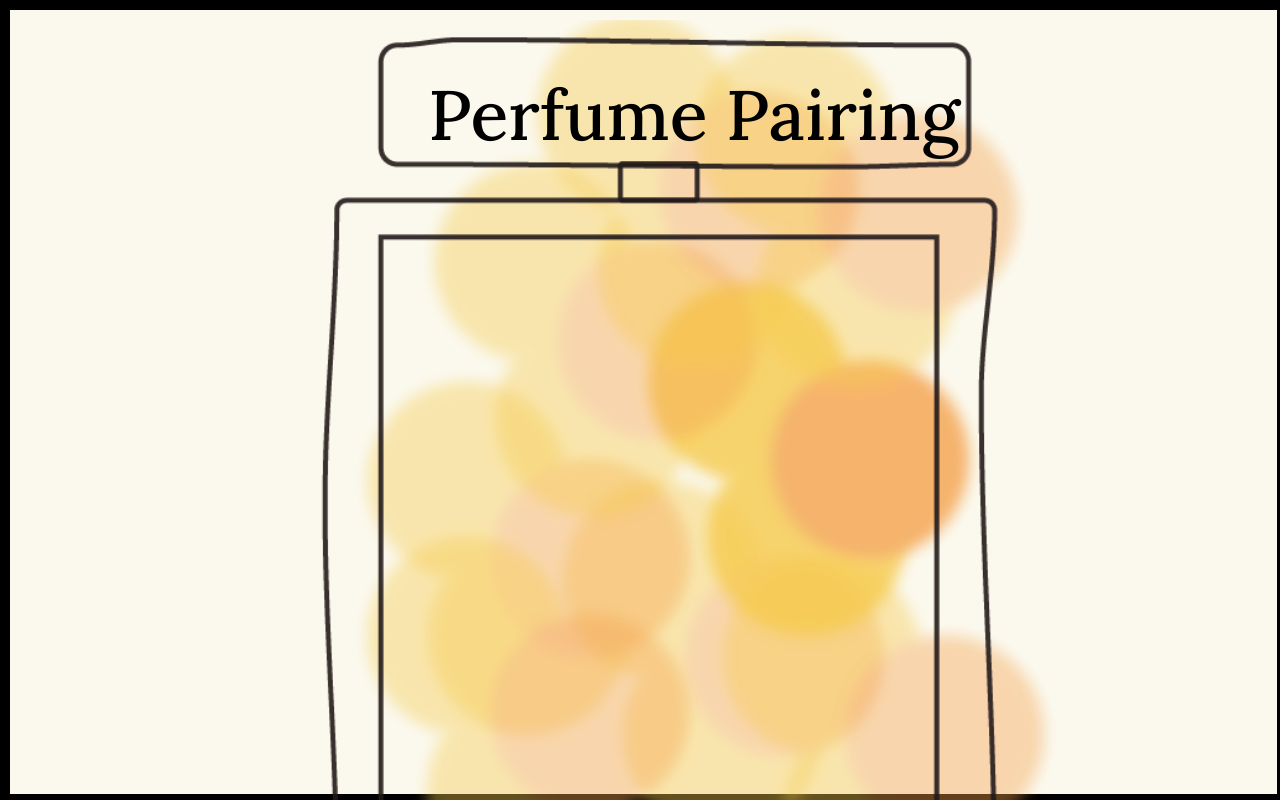
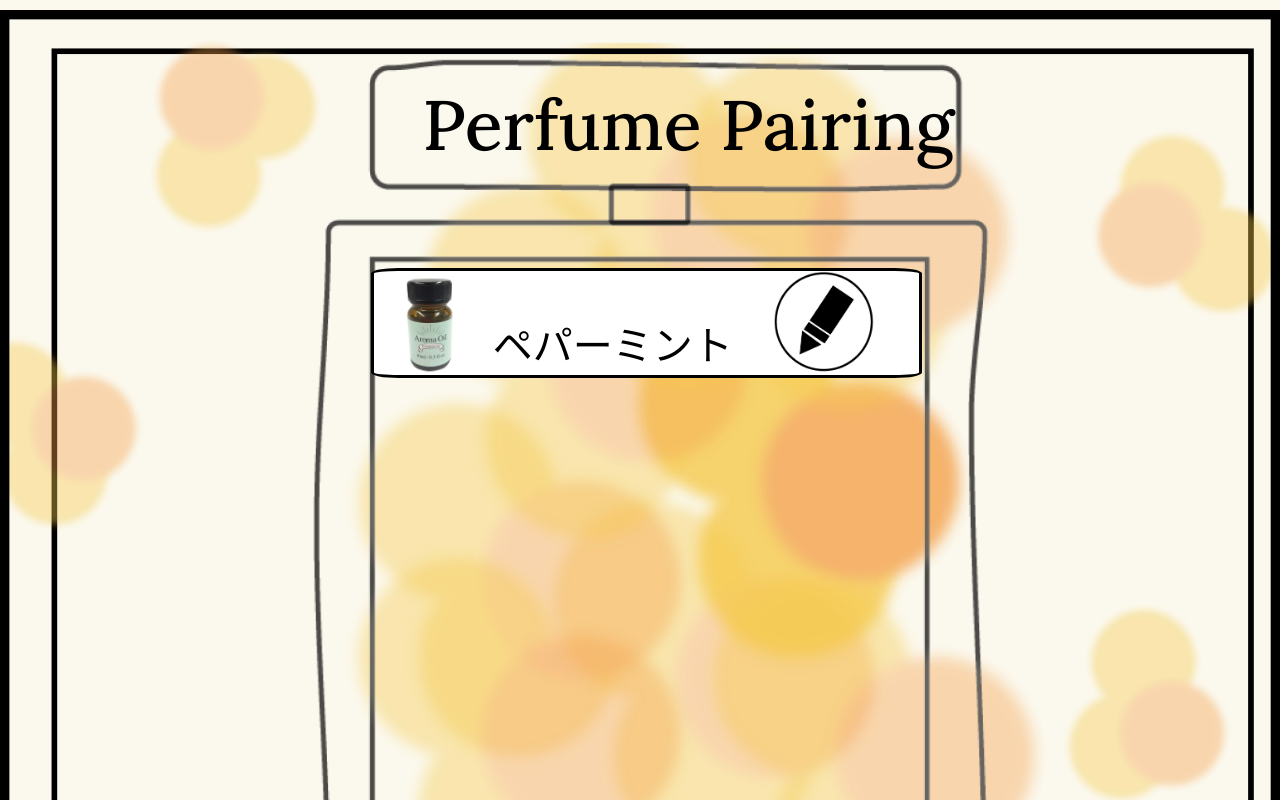
Before and after one commit to Taku-Sashima/2024-hackthon-WEBUI, a React (Create React App) app: page / in a window 1280 px wide. Shown: the top 800 px of the page. Built offline with nearby package versions, Linux system fonts and the light colour scheme.

Commit message:
result画面修正

```diff
--- a/src/components/Result.css
+++ b/src/components/Result.css
@@ -8,7 +8,6 @@
 .border{
     width: 99%;
     height: 98%;
-    border: 10px solid #000000;
     left: 20%;
 }
 
@@ -22,13 +21,39 @@
 .img{
     position: relative;
     top: 10px;
-    width: 65%;
-    left: 20%;
+    width: 100%;
 }
 .topname{
     position: relative;
-    top: 60px;
+    top: 80px;
     font-size: 70px;
     font-weight: 500;
     left: 33%;
 }
+.resultall{
+    width: 43%;
+    height: 65%;
+    margin-top: 14%;
+    margin-left: 29%;
+    position: relative;
+    display: flex;
+}
+.resultdetail{
+    border: 3px solid #000000;
+    background-color: white;
+    border-radius: 5%;
+    width: 100%;
+    height: 20%;
+    display: flex;
+    padding-left: 30px;
+}
+.resultitemname{
+    font-size: 40px;
+    font-weight: 500;
+    line-height: 150px;
+    padding-left: 30px;
+}
+.resulteditimg{
+    padding-left: 40px;
+
+}
--- a/src/components/Result.js
+++ b/src/components/Result.js
@@ -1,16 +1,21 @@
 import React from 'react'
-import backimg from '../img/backimg.png';
+import backimg from '../img/backresult.png';
+import peppermint from '../img/peppermint.png';
+import editimg from '../img/edit.png';
 import './Result.css';
 
 export default function Result() {
   return (
     <>
         <div className='back'>
-            <div className="border">
-                <div className="backimg">
-                    <img  className="img" src={backimg} alt="back" />
+            <div className="backimg"><img  className="img" src={backimg} alt="back" /></div>
+            <div className="topname">Perfume Pairing</div>
+            <div className="resultall">
+                <div className="resultdetail">
+                    <img src={peppermint} className='resultitemimg' alt='img'></img>
+                    <div className='resultitemname'>ペパーミント</div>
+                    <img src={editimg} className='resulteditimg' alt='img'></img>
                 </div>
-                <div className="topname">Perfume Pairing</div>
             </div>
         </div>
     </>
```
Also changed, not shown: src/img/backresult.png (added), src/img/edit.png (added).
